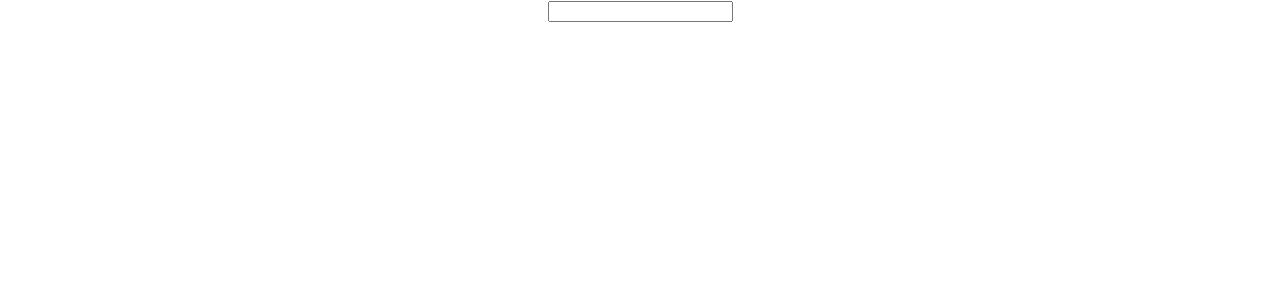
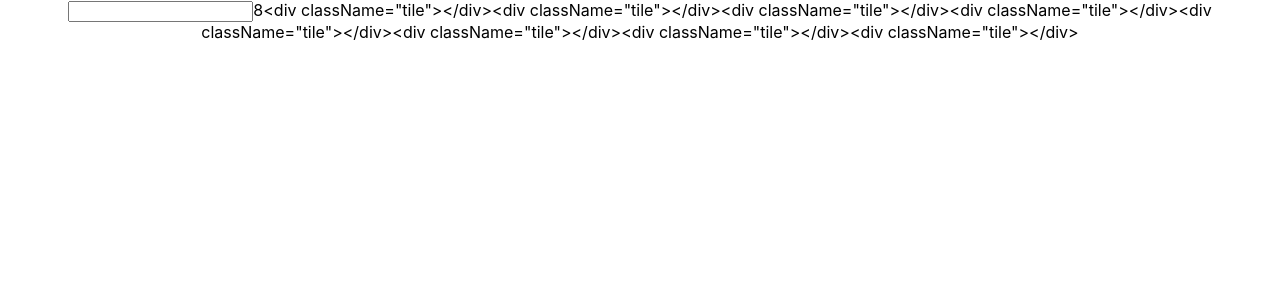
Before and after one commit to eaotnc/snake-game, a React (Create React App) app: page / in a window 1280 px wide. Shown: the top 300 px of the page. Built offline with nearby package versions, Linux system fonts and the light colour scheme.

Commit message:
feat: create setInterval

```diff
--- a/src/App.css
+++ b/src/App.css
@@ -36,3 +36,9 @@
     transform: rotate(360deg);
   }
 }
+
+.tile {
+  height: 100px;
+  width: 100px;
+  border: 1px solid bisque;
+}
--- a/src/App.tsx
+++ b/src/App.tsx
@@ -1,10 +1,32 @@
-import React, { useState } from "react";
+import React, { useEffect, useState } from "react";
 import logo from "./logo.svg";
 import "./App.css";
 
 function App() {
   const [answer, setAnswer] = useState("");
+  const [snakeLength, setSnakeLength] = useState(3);
+
+  useEffect(() => {
+    const timer = setInterval(() => {
+      // setTime(prevTime => prevTime + 1); // <-- Change this line!
+      // updateUi();
+      setSnakeLength((prevLength) => prevLength + 1);
+    }, 1000);
+    return () => {
+      clearInterval(timer);
+    };
+  }, []);
+
+  const updateUi = () => {
+    // calculationSnakeLenght()
+    console.log("updateUi", snakeLength);
+    const result = snakeLength + 1;
+    setSnakeLength(result);
+  };
+
   const handleAnswerChange = (event: any) => {
+    updateUi();
+
     switch (event.keyCode) {
       case 37: // left
         setAnswer("<span>&larr;</span>");
@@ -23,10 +45,19 @@ function App() {
     }
   };
 
+  const renderSnake = () => {
+    let result: string = "";
+    for (let i = 0; i < snakeLength; i++) {
+      result = result + '<div className="tile"></div>';
+    }
+    return result;
+  };
+
   return (
     <div className="App">
-      {answer}
       <input type="text" onKeyDown={handleAnswerChange} />
+      {snakeLength}
+      {renderSnake()}
     </div>
   );
 }
```
Also changed, not shown: 1 other file (tests, documents, lock files or other folders).
